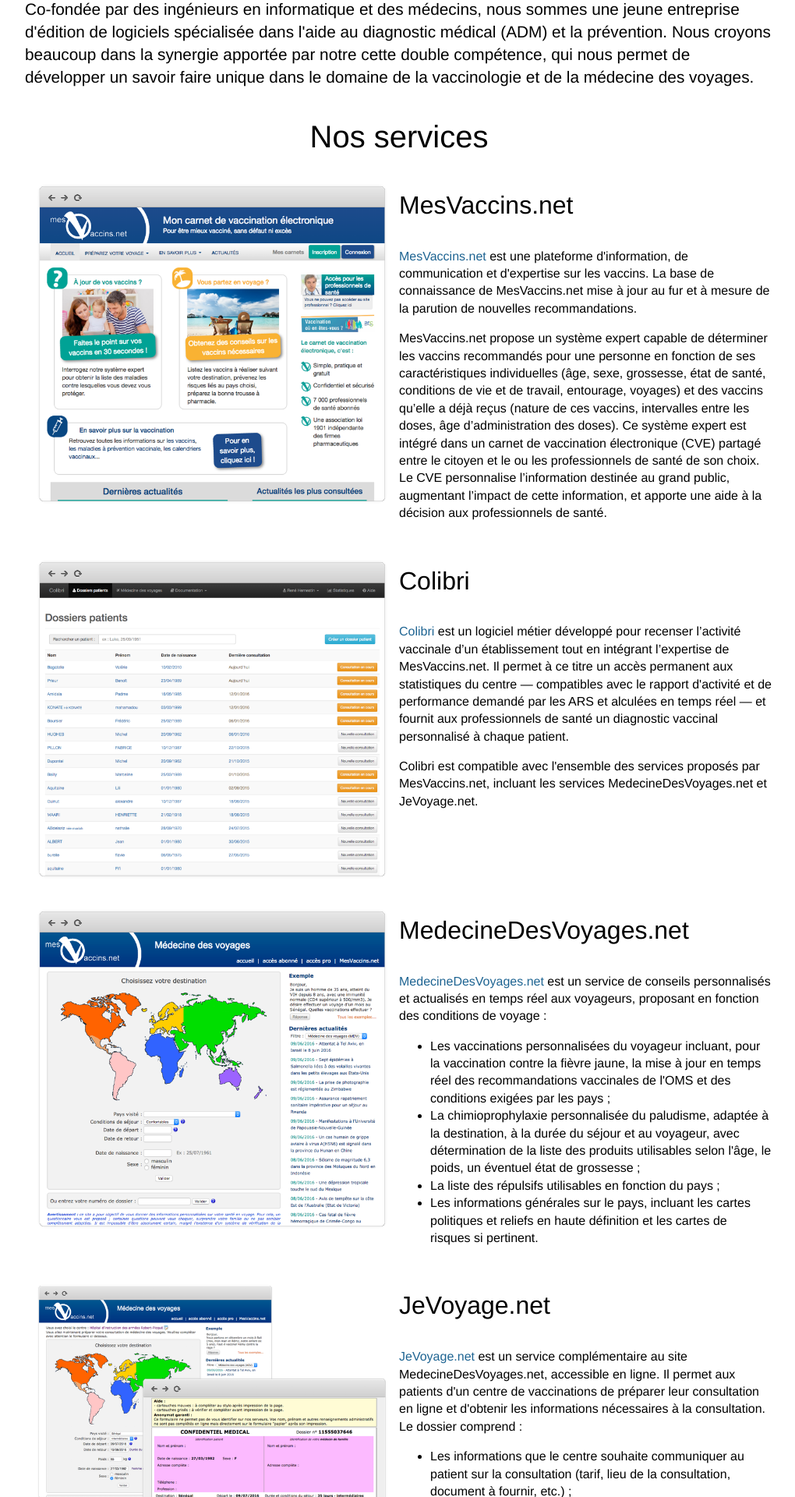
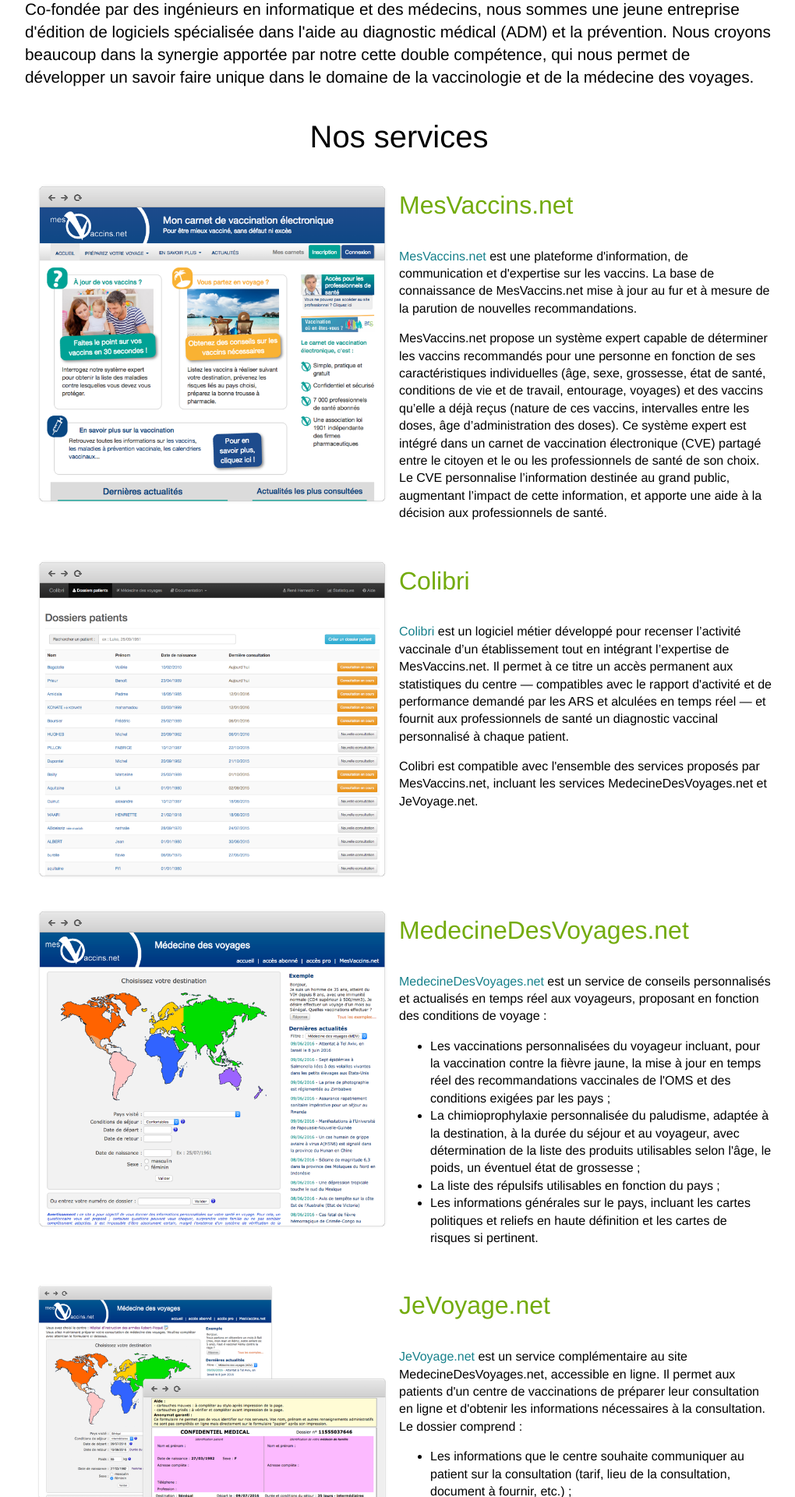
Before and after one commit to Syadem/syadem.github.io, a Jekyll site: the page built from index.html, in a window 1280 px wide. Shown: the part 307-2227 px from the top of the page at 78% size, without its empty margins (128-1148 px from the left). Built offline with Jekyll 4.4.1, drawn with Linux system fonts in a browser that asks for light colours; nearby versions of some CDN libraries.

Commit message:
Fix palette

```diff
--- a/css/main.css
+++ b/css/main.css
@@ -9,6 +9,7 @@
   src: url("../fonts/Quicksand_Bold.otf");
 }
 
+/* http://paletton.com/#uid=3020u0kqXsCgHAUlFuutvn5xYic */
 
 body {
   font-family: "Helvetica Neue","Helvetica","Arial",sans-serif;
@@ -27,7 +28,9 @@
 
 h3 {
   font-size: 2em;
+  color: #73AB0D;
 }
+
 header {
   background-color: #e42e24;
   -webkit-box-shadow: 0px 0px 4px 0px #888;
@@ -39,7 +42,7 @@
 }
 
 a {
-  color: #1e6492;
+  color: #17818B;
   text-decoration: none;
 }
 
```
